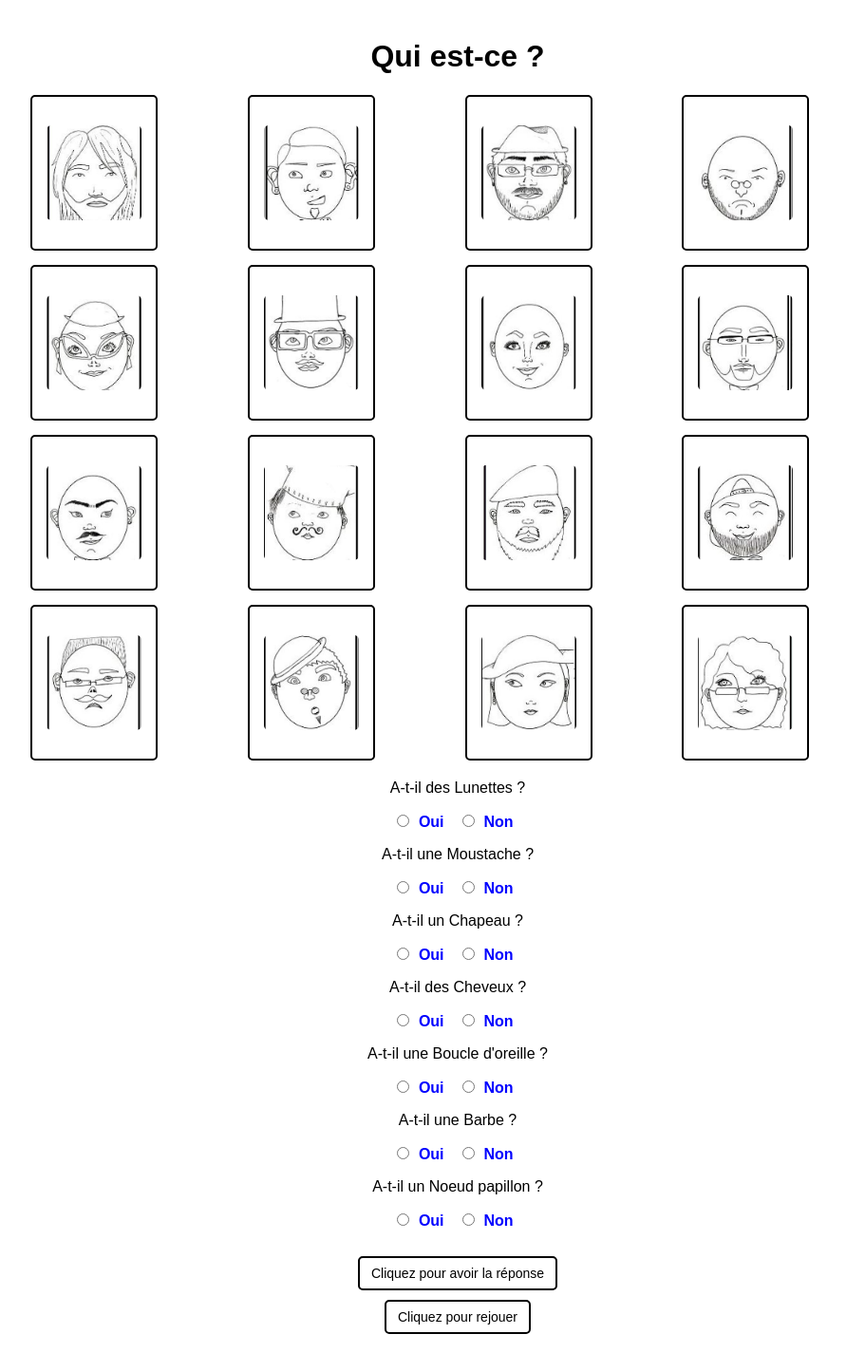
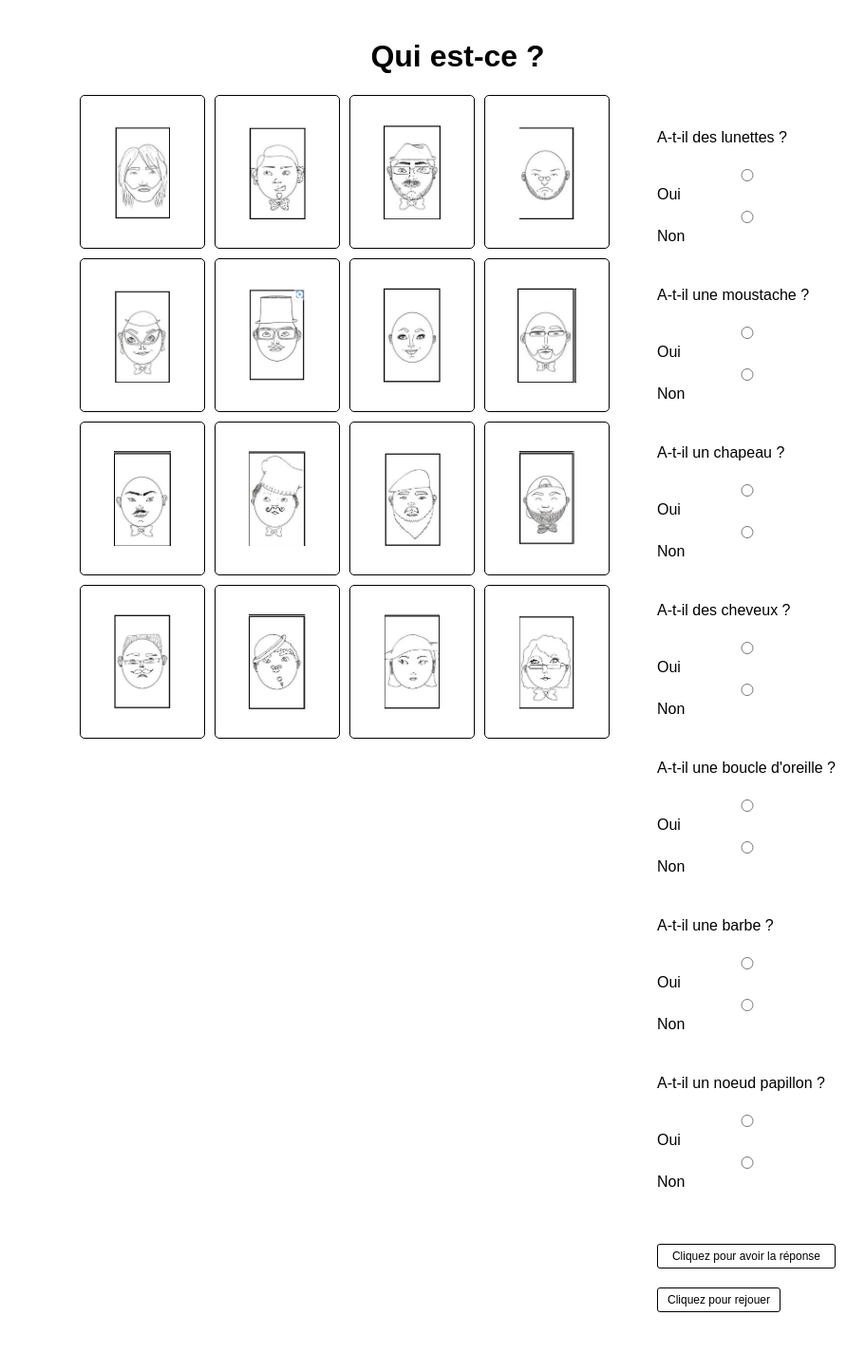
Before and after one commit to dbuissonpro/projet-qui-est-ce, a PHP site: page / in a window 1280 px wide. Shown: the whole page at 95% size, without its empty margins (158-1069 px from the left). After the commit the page ends 1382 px from the top, so only its background shows below. Run offline with PHP 8.4, Linux system fonts and the light colour scheme.

Commit message:
Ajout initial du projet Qui-est-ce

```diff
--- a/css/style.css
+++ b/css/style.css
@@ -9,28 +9,39 @@ body {
 
 /* Conteneur principal */
 .container {
-    max-width: 900px;
+    width: 80%;
     margin: auto;
     padding: 20px;
+    display: flex;
+    flex-direction: column;
+    align-items: center;
+}
+
+/* Disposition en ligne du jeu */
+.game-container {
+    display: flex;
+    justify-content: center;
+    align-items: start;
+    gap: 50px;
+    width: 100%;
 }
 
 /* Grille des personnages */
 .grid {
     display: grid;
-    grid-template-columns: repeat(4, 1fr);
-    gap: 15px;
+    grid-template-columns: repeat(4, 1fr); /* 4 colonnes pour aligner proprement */
+    gap: 10px;
     justify-content: center;
     margin-bottom: 20px;
 }
 
 /* Carte des personnages */
 .card {
-    border: 2px solid black;
+    border: 1px solid black;
     background-color: white;
     padding: 5px;
     text-align: center;
     border-radius: 5px;
-    transition: transform 0.2s, border 0.2s;
     width: 120px;
     height: 150px;
     display: flex;
@@ -48,51 +59,47 @@ body {
 .card img {
     width: 100px;
     height: 100px;
-    object-fit: cover;
+    object-fit: contain;
     border-radius: 5px;
 }
 
-/* Masquer le texte sous l'image */
-.card p {
-    display: none;
+/* Formulaire de sélection */
+.form-container {
+    text-align: left;
 }
 
-/* Formulaire */
+/* Alignement du formulaire */
 form {
     margin-top: 20px;
+    text-align: left;
+    display: flex;
+    flex-direction: column;
+    gap: 5px;
 }
 
-/* Labels "Oui" en bleu et "Non" en rouge */
-form label {
-    font-weight: bold;
-    margin-right: 10px;
-}
-
-form input[type="radio"] {
-    margin-right: 5px;
-}
-
-form input[type="radio"] + label {
-    color: blue;
-}
-
-form input[type="radio"]:nth-child(3) + label {
-    color: red;
+/* Ajustement des boutons radio */
+input[type="radio"] {
+    margin-left: 5px;
 }
 
 /* Boutons */
 button, input[type="submit"] {
     background-color: white;
-    border: 2px solid black;
-    padding: 8px 12px;
-    font-size: 14px;
+    border: 1px solid black;
+    padding: 5px 10px;
+    font-size: 12px;
     cursor: pointer;
     margin-top: 10px;
-    border-radius: 5px;
+    border-radius: 3px;
 }
 
 button:hover, input[type="submit"]:hover {
     background-color: #ddd;
+}
+
+/* Position des boutons */
+.buttons {
+    margin-top: 10px;
 }
 
 /* Message d'erreur */
--- a/data.php
+++ b/data.php
@@ -1,4 +1,14 @@
 <?php
+function genererCodeBinaire($perso) {
+    return ($perso["lunettes"] === "oui" ? "1" : "0") .
+           ($perso["moustache"] === "oui" ? "1" : "0") .
+           ($perso["chapeau"] === "oui" ? "1" : "0") .
+           ($perso["cheveux"] === "oui" ? "1" : "0") .
+           ($perso["boucle d'oreille"] === "oui" ? "1" : "0") .
+           ($perso["barbe"] === "oui" ? "1" : "0") .
+           ($perso["noeud"] === "oui" ? "1" : "0");
+}
+
 $personnages = [
     ["nom" => "pedro", "lunettes" => "non", "moustache" => "non", "chapeau" => "non", "cheveux" => "oui", "boucle d'oreille" => "non", "barbe" => "oui", "noeud" => "non", "image" => "pedro.png"],
     ["nom" => "jordan", "lunettes" => "non", "moustache" => "non", "chapeau" => "non", "cheveux" => "oui", "boucle d'oreille" => "oui", "barbe" => "non", "noeud" => "oui", "image" => "jordan.png"],
@@ -17,4 +27,15 @@ $personnages = [
     ["nom" => "estelle", "lunettes" => "non", "moustache" => "non", "chapeau" => "oui", "cheveux" => "oui", "boucle d'oreille" => "non", "barbe" => "non", "noeud" => "non", "image" => "estelle.png"],
     ["nom" => "elisa", "lunettes" => "oui", "moustache" => "non", "chapeau" => "non", "cheveux" => "oui", "boucle d'oreille" => "non", "barbe" => "non", "noeud" => "oui", "image" => "elisa.png"]
 ];
+
+// Génération du code binaire pour chaque personnage
+foreach ($personnages as &$perso) {
+    if (isset($perso["nom"])) {
+        $perso["code_binaire"] = genererCodeBinaire($perso);
+    }
+}
+
+// Supprime la référence pour éviter les bugs inattendus
+unset($perso);
+
 ?>
--- a/index.php
+++ b/index.php
@@ -10,41 +10,54 @@
     <div class="container">
         <h1>Qui est-ce ?</h1>
 
+        <!-- Conteneur aligné -->
+        <div class="game-container">
+            <!-- Grille des personnages -->
             <div class="grid">
                 <?php
                 include 'data.php';
                 foreach ($personnages as $perso) {
                     $image = "images/".$perso['image'];
                     echo "<div class='card'>";
+                    if (file_exists($image)) {
                         echo "<img src='$image' alt='Personnage'>";
+                    } else {
+                        echo "<p class='error-message'>⚠ Erreur : Image non définie</p>";
+                    }
                     echo "</div>";
                 }
                 ?>
             </div>
 
+            <!-- Formulaire de sélection -->
+            <div class="form-container">
                 <form method="POST" action="result.php">
                     <?php
                     $questions = [
-                "lunettes" => "des Lunettes",
-                "moustache" => "une Moustache",
-                "chapeau" => "un Chapeau",
-                "cheveux" => "des Cheveux",
-                "boucle d'oreille" => "une Boucle d'oreille",
-                "barbe" => "une Barbe",
-                "noeud" => "un Noeud papillon"
+                        "lunettes" => "A-t-il des lunettes ?",
+                        "moustache" => "A-t-il une moustache ?",
+                        "chapeau" => "A-t-il un chapeau ?",
+                        "cheveux" => "A-t-il des cheveux ?",
+                        "boucle d'oreille" => "A-t-il une boucle d'oreille ?",
+                        "barbe" => "A-t-il une barbe ?",
+                        "noeud" => "A-t-il un noeud papillon ?"
                     ];
 
                     foreach ($questions as $cle => $libelle) {
-                echo "<p>A-t-il $libelle ?</p>";
-                echo "<input type='radio' name='$cle' value='oui' id='{$cle}_oui'><label for='{$cle}_oui'> Oui</label> ";
-                echo "<input type='radio' name='$cle' value='non' id='{$cle}_non'><label for='{$cle}_non'> Non</label><br>";
+                        echo "<p>$libelle</p>";
+                        echo "<input type='radio' name='$cle' value='oui' id='{$cle}_oui'><label for='{$cle}_oui'>Oui</label>";
+                        echo "<input type='radio' name='$cle' value='non' id='{$cle}_non'><label for='{$cle}_non'>Non</label><br>";
                     }
                     ?>
                     <br>
                     <input type="submit" value="Cliquez pour avoir la réponse">
                 </form>
 
+                <div class="buttons">
                     <button onclick="window.location='index.php';">Cliquez pour rejouer</button>
+                </div>
+            </div>
+        </div>
     </div>
 
 </body>
```
Also changed, not shown: result.php (+14 -16 lines). Lines whose indentation alone changed are shown as unchanged.
